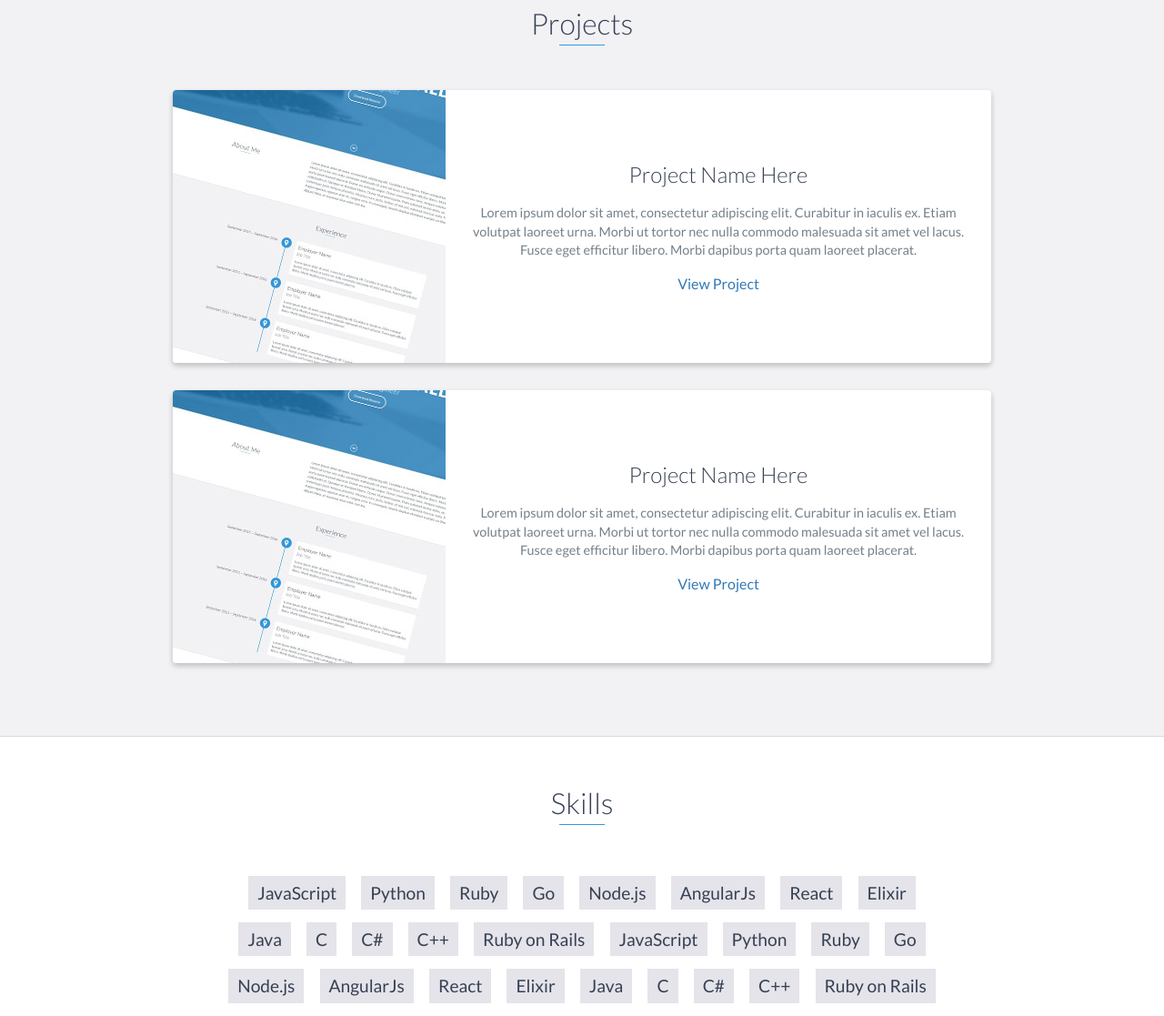
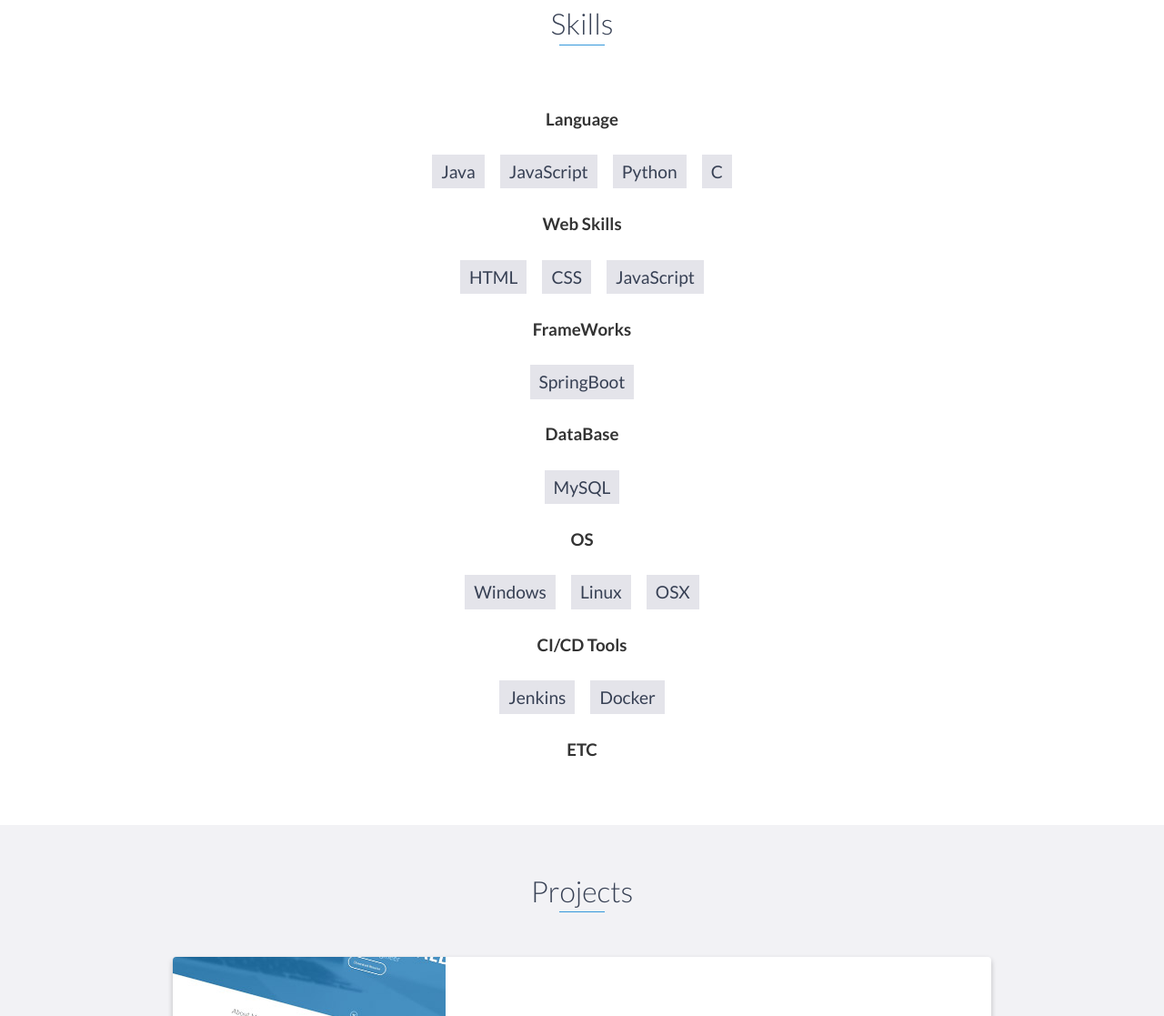
Before and after one commit to amapow/amapow.github.com, a website: page index.html in a window 1280 px wide. Shown: the part 1683-2800 px from the top of the page at 91% size. Drawn offline with nearby package versions, Linux system fonts and the light colour scheme.

Commit message:
20.04.23|14:57 컨텐츠 재배치 및 skills 추가

```diff
--- a/index.html
+++ b/index.html
@@ -34,10 +34,10 @@
 <!--                <a href="#education">Education</a>-->
 <!--            </li>-->
             <li>
-                <a href="#projects">Projects</a>
+                <a href="#skills">Skills</a>
             </li>
             <li>
-                <a href="#skills">Skills</a>
+                <a href="#projects">Projects</a>
             </li>
             <li>
                 <a href="#contact">Contact</a>
@@ -88,7 +88,7 @@
         <div id="experience-timeline">
             <div data-date="December 2017 – June 2020">
                 <h3>(주)건우솔루션</h3>
-                <h4>Devops Manager</h4>
+                <h4>Configuration Manager</h4>
                 <p>
                     LG전자 VS 사업부 DevOps Unit에서 Configuration Manager로 업무했습니다.
                 </p>
@@ -137,6 +137,51 @@
 <!--    </div>-->
 <!--    &lt;!&ndash; End #education &ndash;&gt;-->
 
+
+
+    <div id="skills">
+        <h2 class="heading">Skills</h2>
+        <ul>
+            <h3>Language</h3>
+            <li>Java</li>
+            <li>JavaScript</li>
+            <li>Python</li>
+            <li>C</li>
+
+            <h3>Web Skills</h3>
+            <li>HTML</li>
+            <li>CSS</li>
+            <li>JavaScript</li>
+
+            <h3>FrameWorks</h3>
+            <li>SpringBoot</li>
+
+            <h3>DataBase</h3>
+            <li>MySQL</li>
+
+            <h3>OS</h3>
+            <li>Windows</li>
+            <li>Linux</li>
+            <li>OSX</li>
+
+            <h3>CI/CD Tools</h3>
+            <li>Jenkins</li>
+            <li>Docker</li>
+
+            <h3>ETC</h3>
+
+            <!--            <li>Ruby</li>-->
+<!--            <li>Go</li>-->
+<!--            <li>Node.js</li>-->
+<!--            <li>AngularJs</li>-->
+<!--            <li>React</li>-->
+<!--            <li>Elixir</li>-->
+<!--            <li>C#</li>-->
+<!--            <li>C++</li>-->
+<!--            <li>Ruby on Rails</li>-->
+        </ul>
+    </div>
+    <!-- End #skills -->
     <div id="projects" class="background-alt">
         <h2 class="heading">Projects</h2>
         <div class="container">
@@ -176,39 +221,6 @@
         </div>
     </div>
     <!-- End #projects -->
-
-    <div id="skills">
-        <h2 class="heading">Skills</h2>
-        <ul>
-            <li>JavaScript</li>
-            <li>Python</li>
-            <li>Ruby</li>
-            <li>Go</li>
-            <li>Node.js</li>
-            <li>AngularJs</li>
-            <li>React</li>
-            <li>Elixir</li>
-            <li>Java</li>
-            <li>C</li>
-            <li>C#</li>
-            <li>C++</li>
-            <li>Ruby on Rails</li>
-            <li>JavaScript</li>
-            <li>Python</li>
-            <li>Ruby</li>
-            <li>Go</li>
-            <li>Node.js</li>
-            <li>AngularJs</li>
-            <li>React</li>
-            <li>Elixir</li>
-            <li>Java</li>
-            <li>C</li>
-            <li>C#</li>
-            <li>C++</li>
-            <li>Ruby on Rails</li>
-        </ul>
-    </div>
-    <!-- End #skills -->
 
     <div id="contact">
         <h2>Get in Touch</h2>
```
